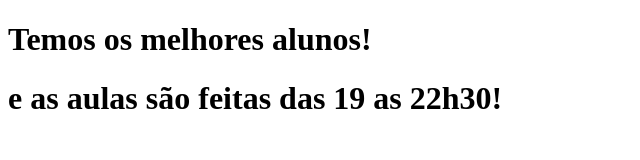
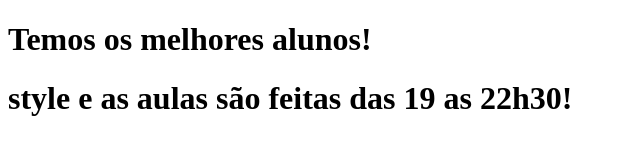
Before and after one commit to isaacSANTOS-create/isaacSANTOS-create, a plain HTML site: page index.html in a window 1280 px wide. Shown: the whole page, without its empty margins (0-640 px from the left). Drawn offline with Linux system fonts and the light colour scheme.

Commit message:
Add files via upload

```diff
--- a/index.html
+++ b/index.html
@@ -7,6 +7,6 @@
 </head>
 <body>
     <h1>Temos os melhores alunos!</h1>
-    <h1>e as aulas são feitas das 19 as 22h30!</h1>
+    <h1>style e as aulas são feitas das 19 as 22h30!</h1>
 </body>
 </html>
```
